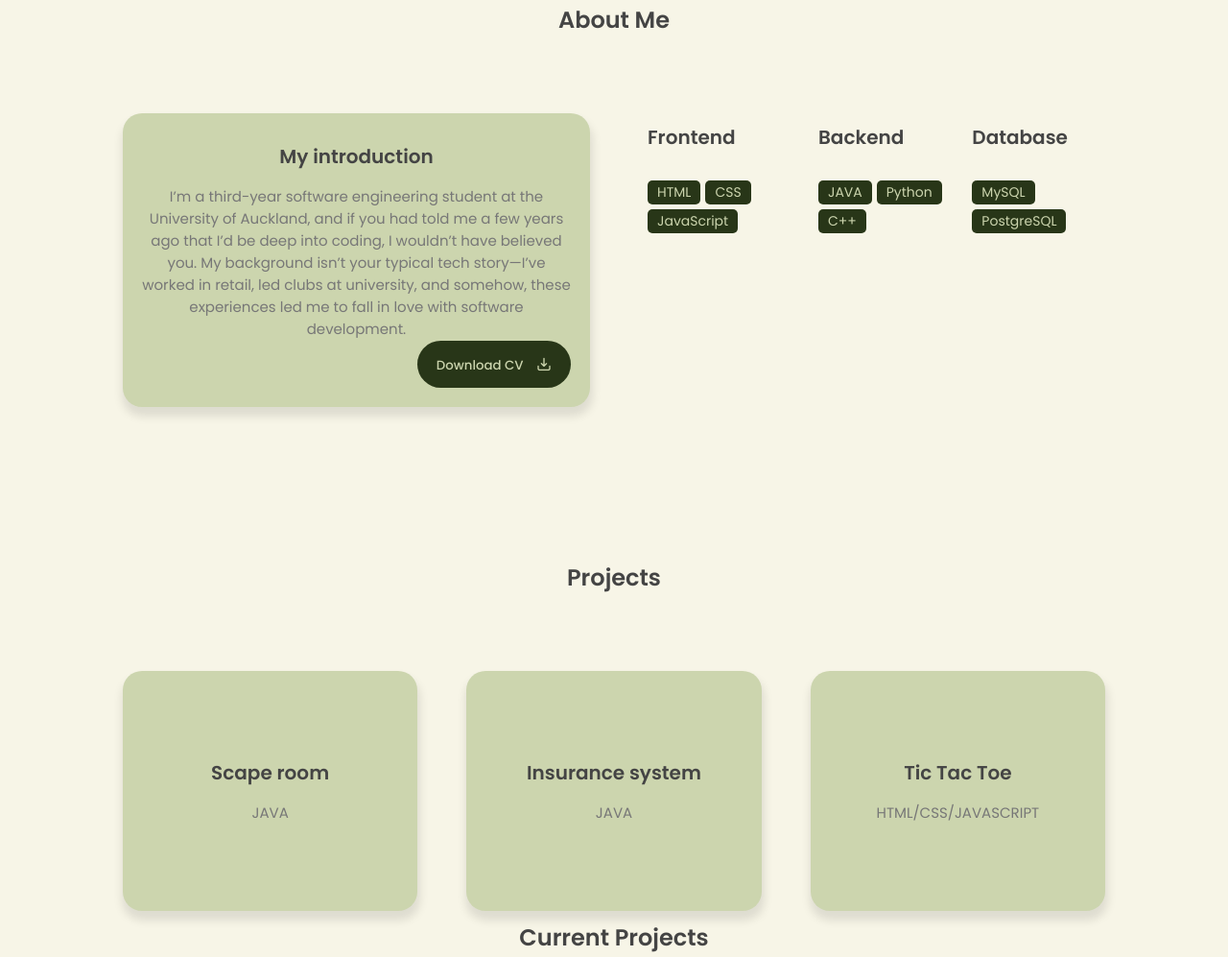
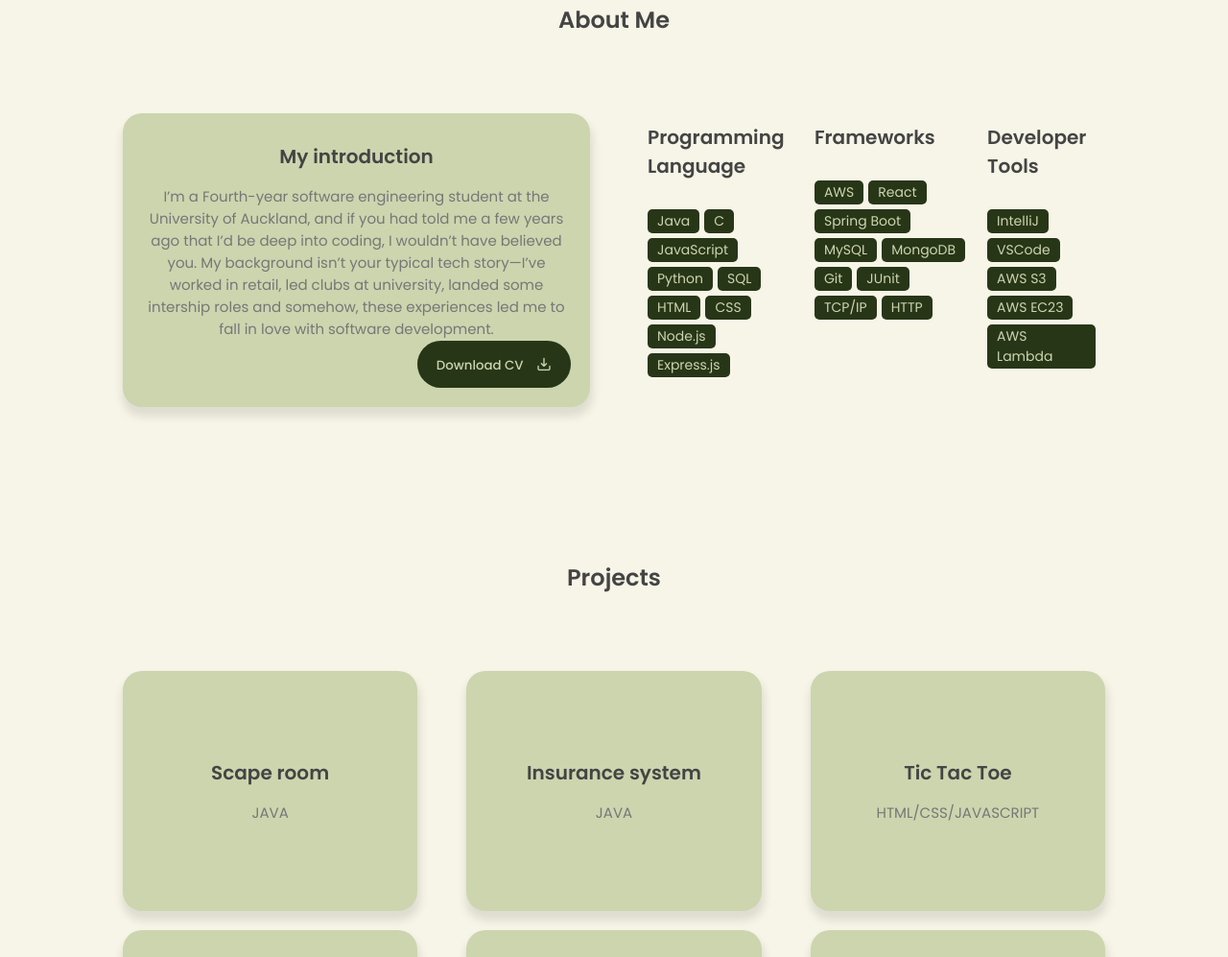
Before and after one commit to srab017/website-portfolio, a plain HTML site: page index.html in a window 1280 px wide. Shown: the part 877-1874 px from the top of the page at 96% size. Drawn offline with nearby package versions, Linux system fonts and the light colour scheme; a script that the page names is missing.

Commit message:
updating the website

```diff
--- a/index.html
+++ b/index.html
@@ -69,7 +69,7 @@
                         </p>
                     </div>
                     <div class="featured-text-btn">
-                        <a href="assets/CV.pdf">
+                        <a href="assets/cv1.pdf">
                         <button class="btn">Download CV <i class="uil uil-file-alt"></i></button>
                     </a>
                     </div>
@@ -103,15 +103,15 @@
                     <div class="col">
                         <div class="about-info">
                             <h3>My introduction</h3>
-                            <p>I’m a third-year software engineering student at the University of Auckland, and if you
+                            <p>I’m a Fourth-year software engineering student at the University of Auckland, and if you
                                 had told me a few years ago that I’d be deep into coding, I wouldn’t have believed you.
                                 My background isn’t your typical tech story—I’ve worked in retail, led clubs at
-                                university, and somehow, these experiences led me to fall in love with software
+                                university, landed some intership roles and somehow, these experiences led me to fall in love with software
                                 development.
                             </p>
 
                             <div class="about-btn">
-                                <a href="assets/CV.pdf">
+                                <a href="assets/cv1.pdf">
                                 <button class="btn">Download CV <i class="uil uil-import"></i></button>
                             </a>
                             </div>
@@ -121,33 +121,48 @@
                     <div class="col">
                         <div class="skills-box">
                             <div class="skills-header">
-                                <h3>Frontend</h3>
+                                <h3>Programming Language</h3>
                             </div>
                             <div class="skills-list">
+                                <span>Java</span>
+                                <span>C</span>
+                                <span>JavaScript</span>
+                                <span>Python</span>
+                                <span>SQL</span>
                                 <span>HTML</span>
                                 <span>CSS</span>
-                                <span>JavaScript</span>
+                                <span>Node.js</span>
+                                <span>Express.js</span>
 
 
                             </div>
                         </div>
                         <div class="skills-box">
                             <div class="skills-header">
-                                <h3>Backend</h3>
+                                <h3>Frameworks</h3>
                             </div>
                             <div class="skills-list">
-                                <span>JAVA</span>
-                                <span>Python</span>
-                                <span>C++</span>
+                                <span>AWS</span>
+                                <span>React</span>
+                                <span>Spring Boot</span>
+                                <span>MySQL</span>
+                                <span>MongoDB</span>
+                                <span>Git</span>
+                                <span>JUnit</span>
+                                <span>TCP/IP</span>
+                                <span>HTTP</span>
                             </div>
                         </div>
                         <div class="skills-box">
                             <div class="skills-header">
-                                <h3>Database</h3>
+                                <h3>Developer Tools</h3>
                             </div>
                             <div class="skills-list">
-                                <span>MySQL</span>
-                                <span>PostgreSQL</span>
+                                <span>IntelliJ</span>
+                                <span>VSCode</span>
+                                <span>AWS S3</span>
+                                <span>AWS EC23</span>
+                                <span>AWS Lambda</span>
                             </div>
                         </div>
                     </div>
@@ -171,13 +186,7 @@
                         <h3>Tic Tac Toe</h3>
                         <label>HTML/CSS/JAVASCRIPT</label>
                     </div>
-                </div>
 
-                <div class="top-header">
-                    <h1> </h1>
-                    <h1>Current Projects</h1>
-                </div>
-                <div class="project-container">
                     <div class="project-box">
                         <h3>Short.me</h3>
                         <label>URL shortner</label>
@@ -191,6 +200,11 @@
                         <label>React</label>
                     </div>
                 </div>
+
+
+
+
+
             </section>
             <!-- -------------- CONTACT BOX ---------------- -->
             <section class="section" id="contact">
```
Also changed, not shown: 1 other file.
